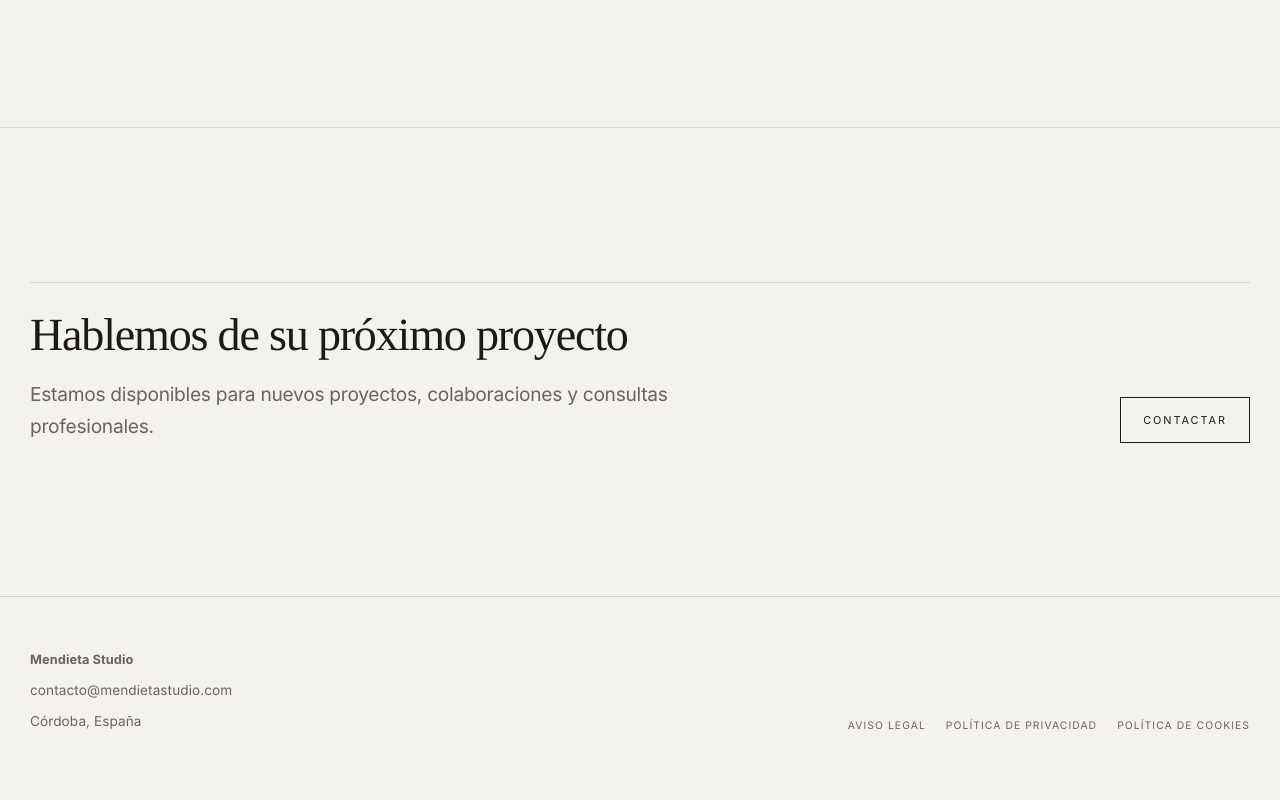
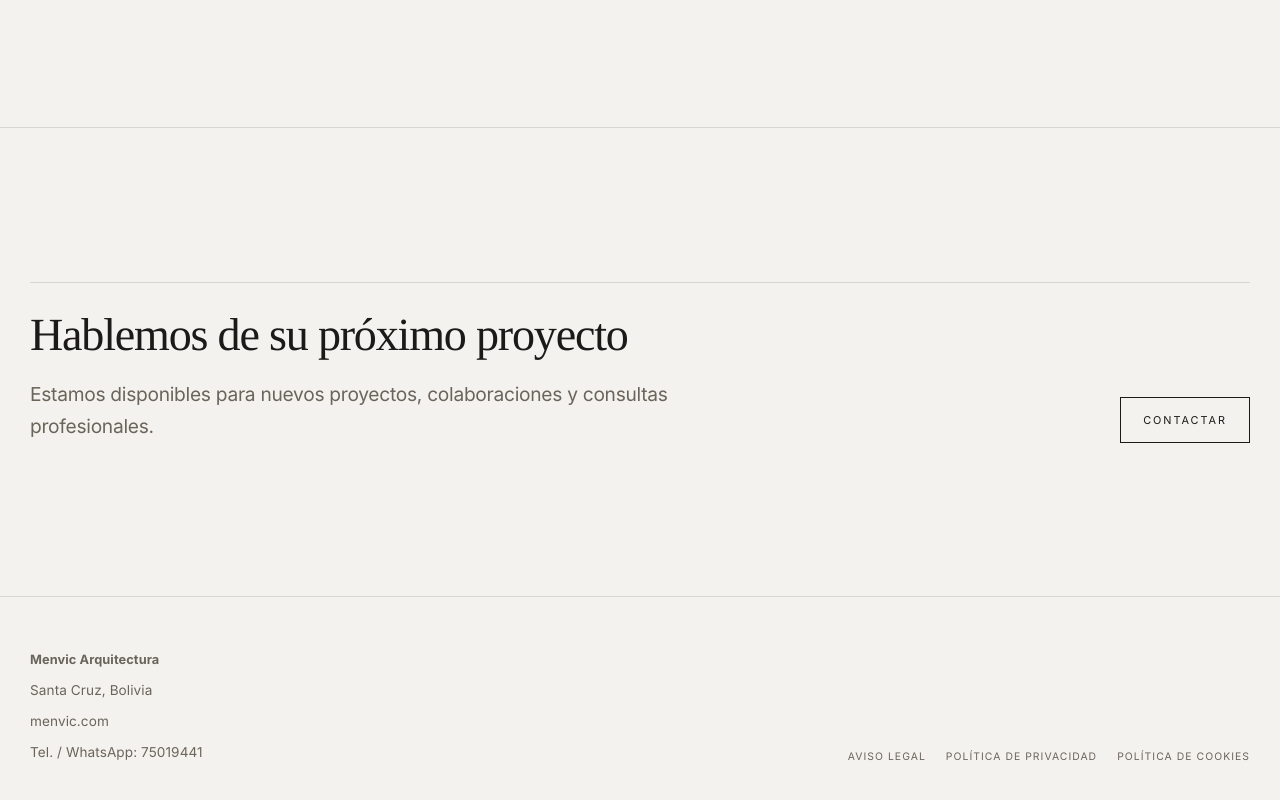
Before and after one commit to richimenvic/menvic-site, a React (Vite) app: page / in a window 1280 px wide. Shown: the part 2845-3645 px from the top of the page. Built offline with nearby package versions, Linux system fonts and the light colour scheme.

Commit message:
Update footer contact information

```diff
--- a/src/components/Footer.jsx
+++ b/src/components/Footer.jsx
@@ -5,9 +5,10 @@ export default function Footer() {
     <footer>
       <div className="wrap footer-inner footer-detailed">
         <div>
-          <strong>Mendieta Studio</strong>
-          <p className="footer-contact"><a href="mailto:contacto@mendietastudio.com">contacto@mendietastudio.com</a></p>
-          <p className="footer-contact">Córdoba, España</p>
+          <strong>Menvic Arquitectura</strong>
+          <p className="footer-contact">Santa Cruz, Bolivia</p>
+          <p className="footer-contact">menvic.com</p>
+          <p className="footer-contact">Tel. / WhatsApp: 75019441</p>
         </div>
         <nav className="legal">
           <NavLink to="/aviso-legal">Aviso Legal</NavLink>
```
